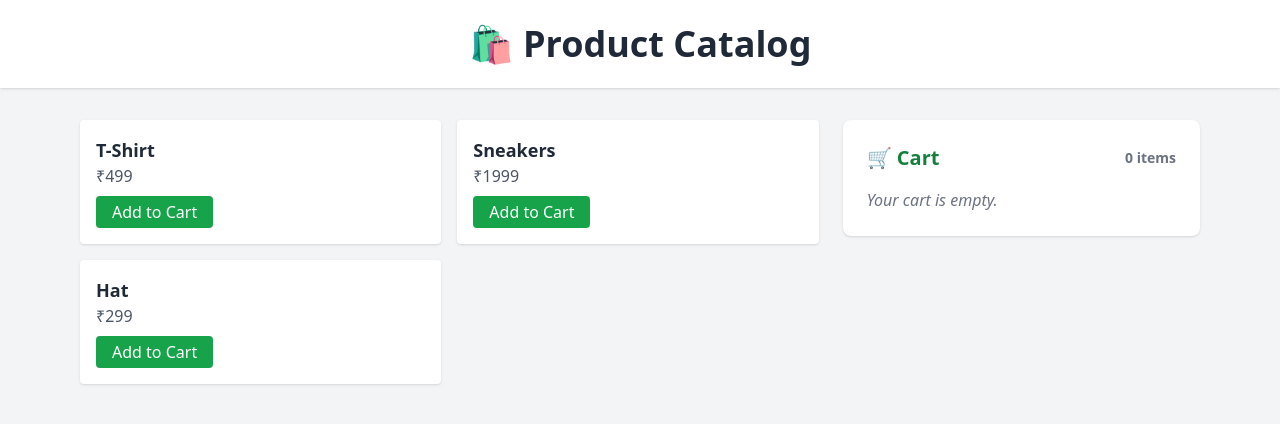
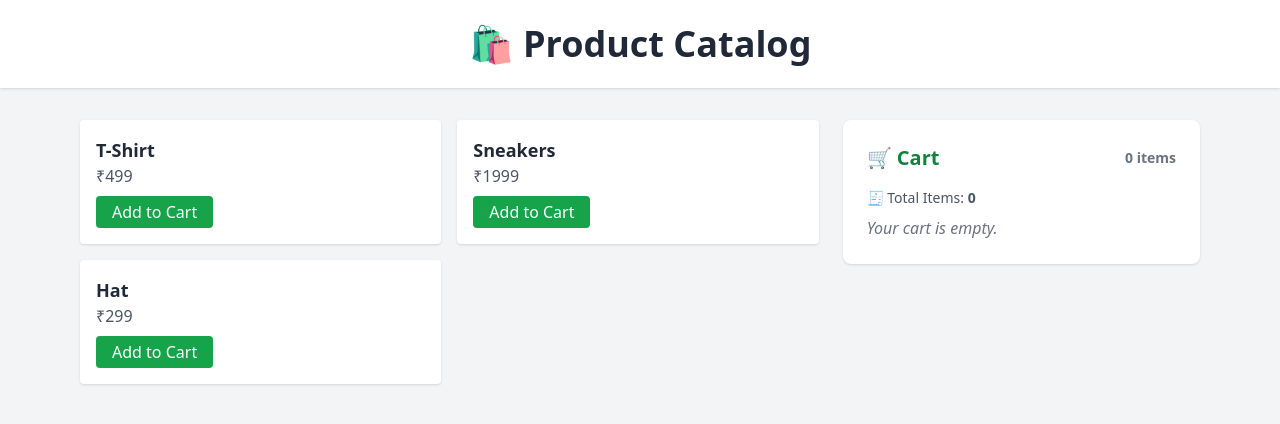
Before and after one commit to RaghavKumar67/e-commerce-site, a React (Vite) app: page / in a window 1280 px wide. Shown: the top 424 px of the page. Built offline with nearby package versions, Linux system fonts and the light colour scheme.

Commit message:
Updated App.jsx

```diff
--- a/src/App.jsx
+++ b/src/App.jsx
@@ -10,6 +10,10 @@ function App() {
     increaseQuantity,
     decreaseQuantity,
   } = useCart();
+
+
+  const totalItems = cart.reduce((sum, item) => sum + item.quantity, 0);
+
 
   return (
     <div className="min-h-screen bg-gray-100 text-gray-800">
@@ -34,6 +38,10 @@ function App() {
                 {cart.length} item{cart.length !== 1 && "s"}
               </span>
             </h2>
+
+            <p className="text-sm text-gray-600 mb-2">
+              🧾 Total Items: <span className="font-semibold">{totalItems}</span>
+            </p>
 
             {cart.length === 0 ? (
               <p className="text-gray-500 italic">Your cart is empty.</p>
```
